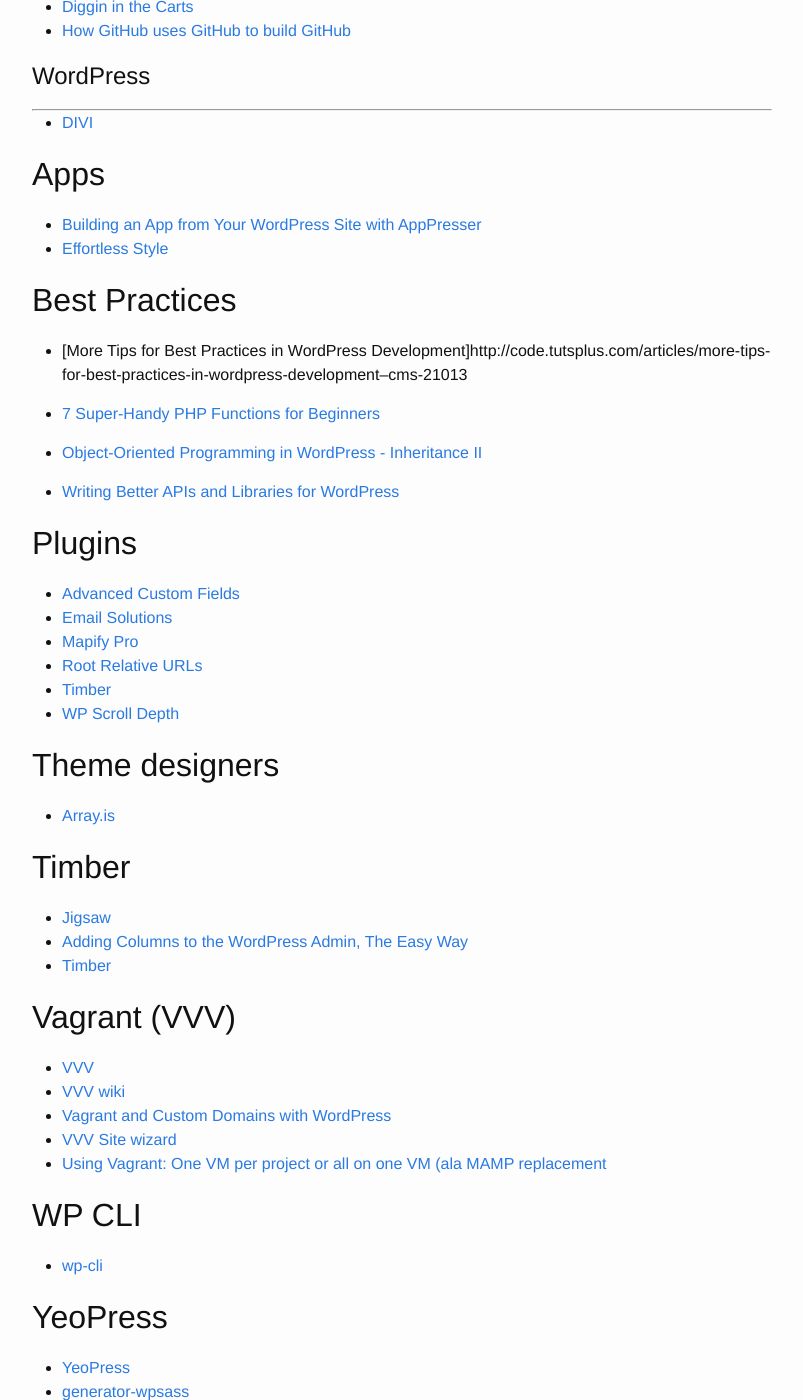
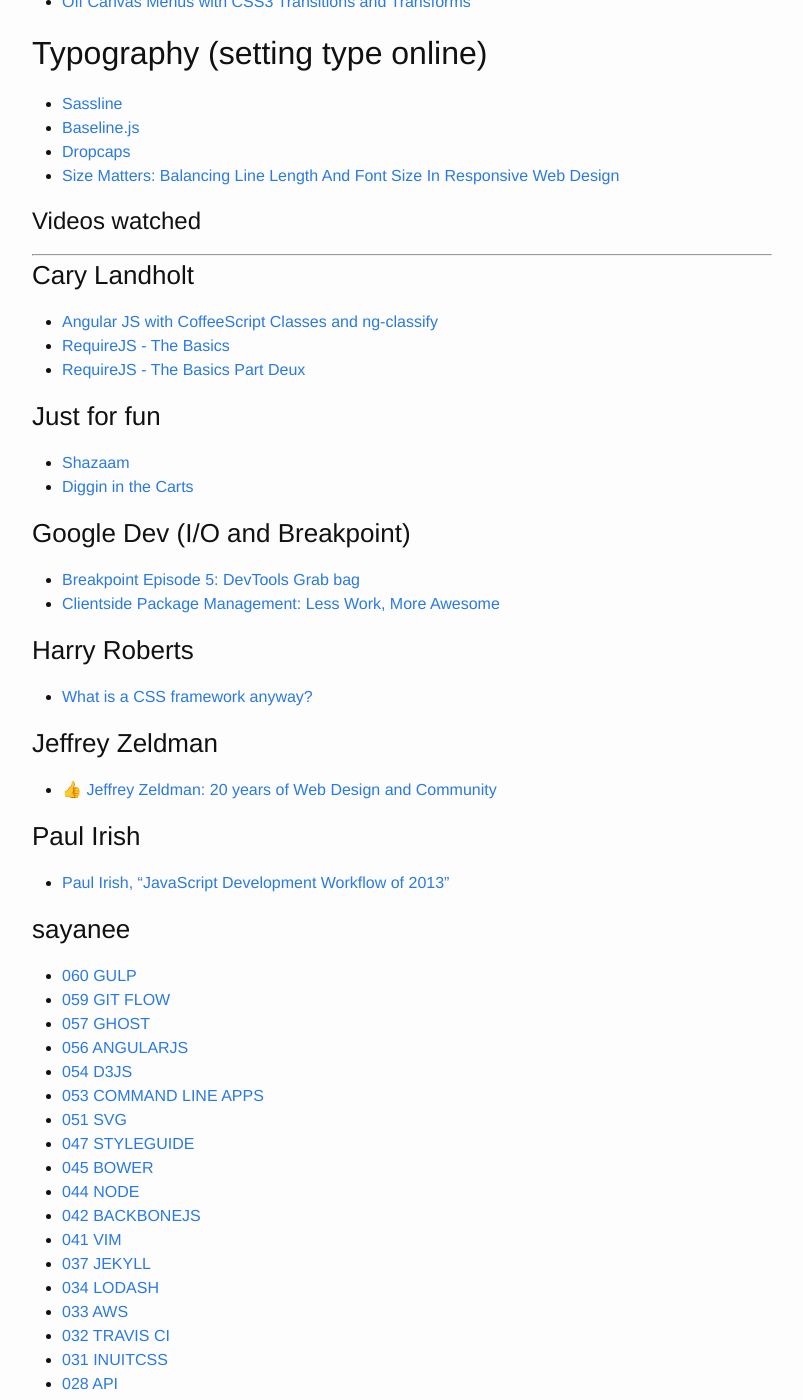
Before and after one commit to brownerd/brownerd.github.io, a Jekyll site: the page built from _posts/2014-10-06-reading-list-2014.md, in a window 1280 px wide and 1400 px high, scrolled down 27173 px. Shown: the whole window, without its empty margins (238-1041 px from the left). Built offline with Jekyll 4.4.1, drawn with Linux system fonts in a browser that asks for light colours; emoji names are drawn with the system emoji font; some of the changed text lies outside the part shown.

Commit message:
add coffeescript articles and resources

```diff
--- a/_posts/2014-10-06-reading-list-2014.md
+++ b/_posts/2014-10-06-reading-list-2014.md
@@ -609,6 +609,20 @@ I use/test out a lot of apps :punch:
 
 - [WebShell](http://webshell.io/docs)
 
+## CoffeeScript
+
+- [CoffeeScript.org](http://coffeescript.org/)
+- [The Absolute Beginner’s Guide to CoffeeScript](http://blog.teamtreehouse.com/the-absolute-beginners-guide-to-coffeescript)
+
+- [CoffeeScript Cafe](http://coffeescriptcafe.com/)
+- [Level Up TUTS - Coffee Script Tutorials](http://leveluptuts.com/tutorials/coffee-script-tutorials)
+- [Learning to Program with CoffeeScript
+Hangman: One Project in Detail](http://davidbau.com/coffeescript/)
+- [Rocking Out With CoffeeScript](http://code.tutsplus.com/tutorials/rocking-out-with-coffeescript--net-17027)
+- [Smooth CoffeeScript](http://autotelicum.github.io/Smooth-CoffeeScript/)
+- [CoffeeKup](https://github.com/mauricemach/coffeekup)
+- [IcedCoffeeScript](http://maxtaco.github.io/coffee-script/)
+
 ## Frameworks
 
 
@@ -749,6 +763,8 @@ Event Capturing and Bubbling in JavaScript](http://www.kirupa.com/html5/event_ca
 - [Try jQuery](https://www.codeschool.com/courses/try-jquery)
 - [jQuery Air: First Flight](https://www.codeschool.com/courses/try-jquery)
 - [jQuery Air: Captain's Log](https://www.codeschool.com/courses/jquery-the-return-flight)
+- [Shaping up with Angular](https://www.codeschool.com/courses/shaping-up-with-angular-js)
+- [:+1: CoffeeScript](https://www.codeschool.com/courses/coffeescript)
 
 
 - [Discover DevTools](http://discover-devtools.codeschool.com/)
@@ -1343,22 +1359,70 @@ packed in a single CSS or SCSS file.
 
 
 
+# Videos watched
+***
+
+### Cary Landholt
+- [Angular JS with CoffeeScript Classes and ng-classify](https://www.youtube.com/watch?v=28gUTu9vnB4)
+- [RequireJS - The Basics](https://www.youtube.com/watch?v=VGlDR1QiV3A&index=8&list=UUqdOFcvUSQYsjWnXhOiwWrQ)
+- [RequireJS - The Basics Part Deux](https://www.youtube.com/watch?v=9BYBNPvcqwo&index=5&list=UUqdOFcvUSQYsjWnXhOiwWrQ)
+
+
+### Just for fun
+- [Shazaam](https://vimeo.com/35725193)
+- [Diggin in the Carts](http://www.redbullmusicacademy.com/magazine/diggin-in-the-carts)
+
+
+### Google Dev (I/O and Breakpoint)
+
+- [Breakpoint Episode 5: DevTools Grab bag](https://www.youtube.com/watch?v=FdsummsTeLo)
+- [Clientside Package Management: Less Work, More Awesome](https://developers.google.com/events/io/sessions/325634001)
+
+
+### Harry Roberts
+- [What is a CSS framework anyway?](https://vimeo.com/95734680)
+
+
+### Jeffrey Zeldman
+- [:+1: Jeffrey Zeldman: 20 years of Web Design and Community](https://vimeo.com/104641191)
+
+
+### Paul Irish
+- [Paul Irish, "JavaScript Development Workflow of 2013"](https://www.youtube.com/watch?v=f7AU2Ozu8eo)
+
+
+### sayanee
+- [060 GULP](http://build-podcast.com/gulp/)
+- [059 GIT FLOW ](http://build-podcast.com/git-flow/)
+- [057 GHOST](http://build-podcast.com/ghost/)
+- [056 ANGULARJS](http://build-podcast.com/angularjs/)
+- [054 D3JS](http://build-podcast.com/d3js/)
+- [053 COMMAND LINE APPS](http://build-podcast.com/command-line-apps/)
+- [051 SVG](http://build-podcast.com/svg/)
+- [047 STYLEGUIDE](http://build-podcast.com/styleguide/)
+- [045 BOWER](http://build-podcast.com/bower/)
+- [044 NODE](http://build-podcast.com/node/)
+- [042 BACKBONEJS](http://build-podcast.com/backbonejs/)
+- [041 VIM](http://build-podcast.com/vim/)
+- [037 JEKYLL](http://build-podcast.com/jekyll/)
+- [034 LODASH](http://build-podcast.com/lodash/)
+- [033 AWS](http://build-podcast.com/aws/)
+- [032 TRAVIS CI](http://build-podcast.com/travisci/)
+- [031 INUITCSS](http://build-podcast.com/inuitcss/)
+- [028 API](http://build-podcast.com/api/)
+- [027 YEOMAN](http://build-podcast.com/yeoman/)
+- [026 MODERNIZR](http://build-podcast.com/modernizr/)
+- [019 BASH](http://build-podcast.com/bash/)
+- [013 REQUIREJS](http://build-podcast.com/requirejs/)
+- [009 PACKAGE MANAGERS](http://build-podcast.com/package-managers/)
+- [003 HTML5 BOILERPLATE](http://build-podcast.com/html5-boilerplate/)
+- [002 TERMINAL](http://build-podcast.com/terminal/)
 
 
 
-# Videos watched
-***
-
-- [Paul Irish, "JavaScript Development Workflow of 2013"](https://www.youtube.com/watch?v=f7AU2Ozu8eo)
-- [:+1: Jeffrey Zeldman: 20 years of Web Design and Community](https://vimeo.com/104641191)
-- [What is a CSS framework anyway?](https://vimeo.com/95734680)
-- [Shazaam](https://vimeo.com/35725193)
-- [Diggin in the Carts](http://www.redbullmusicacademy.com/magazine/diggin-in-the-carts)
+### Zavh Holman
 - [How GitHub uses GitHub to build GitHub](http://zachholman.com/talk/how-github-uses-github-to-build-github/)
-
-
-
-
+- [Gulp the basics](https://www.youtube.com/watch?v=dwSLFai8ovQ)
 
 
 
```
